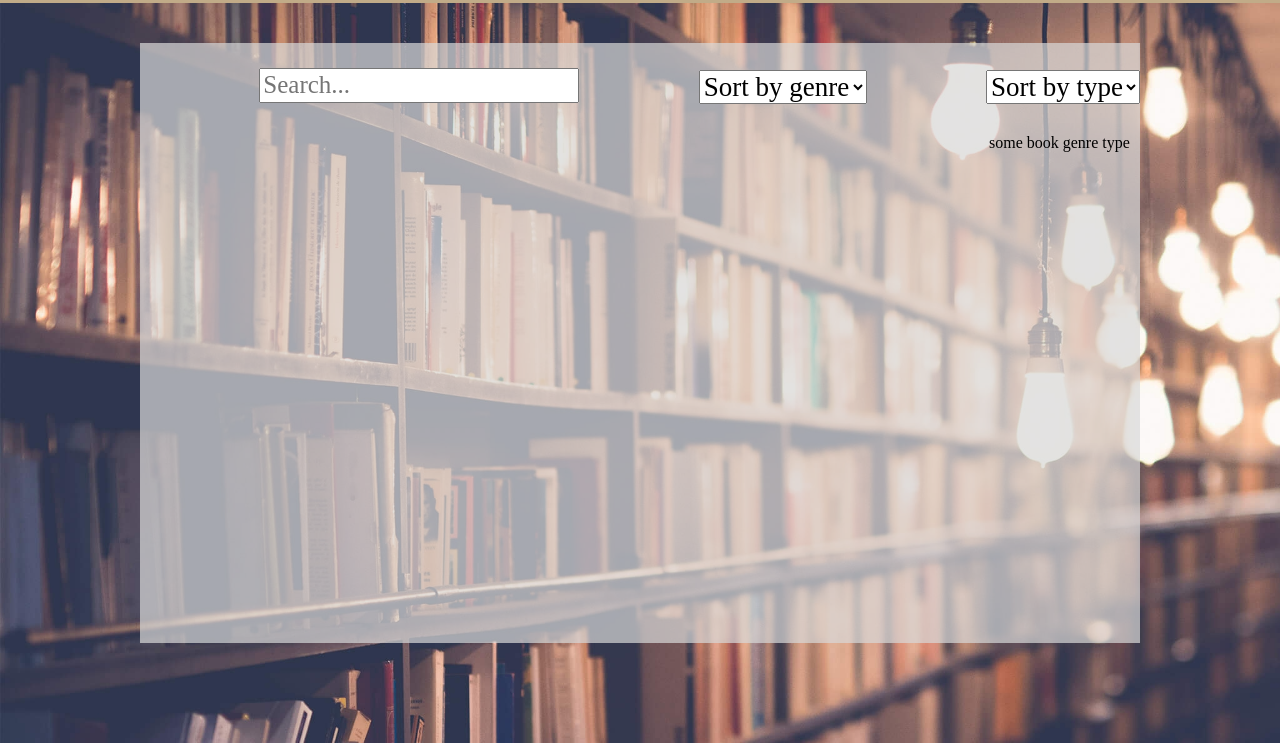
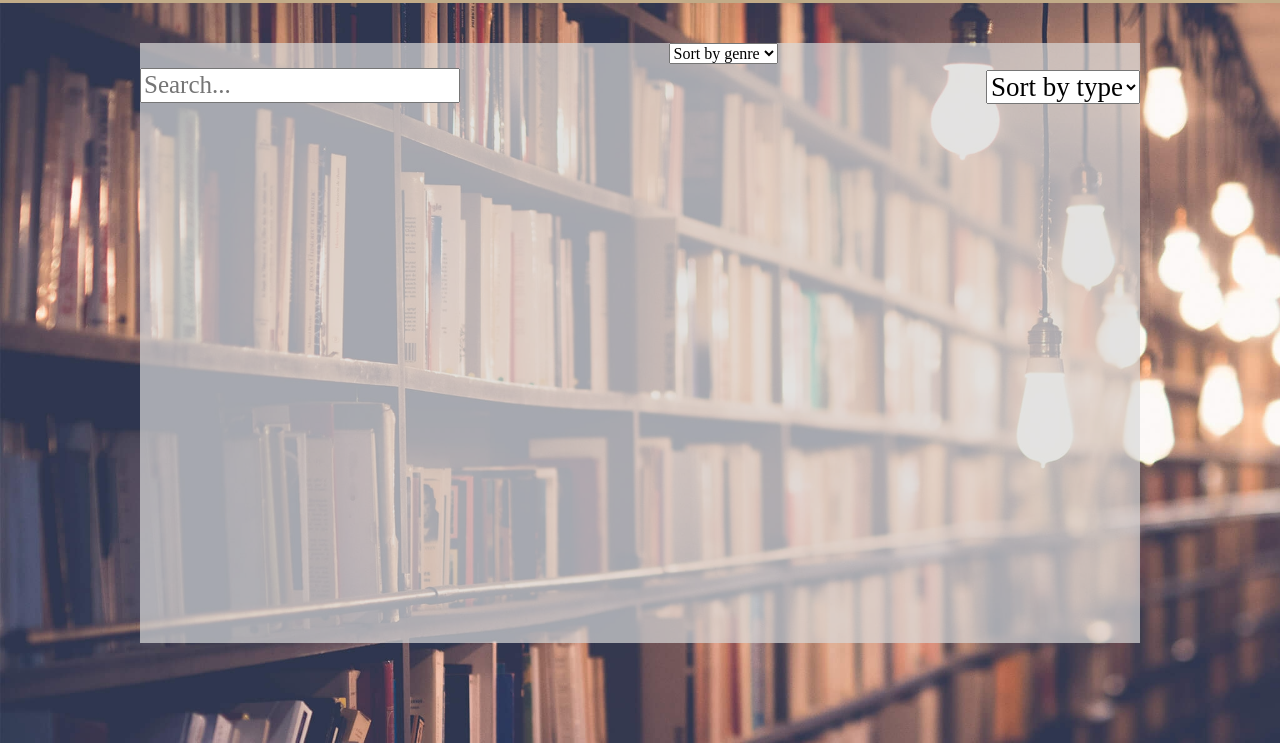
Before and after one commit to IT-centipede/Library, a plain HTML site: page style/unregisteredUser.html in a window 1280 px wide. Shown: the part 57-800 px from the top of the page. Drawn offline with Linux system fonts and the light colour scheme; a web font is replaced by a local one.

Commit message:
⚙️registered user refactor ...

```diff
--- a/style/unregisteredUser.html
+++ b/style/unregisteredUser.html
@@ -24,36 +24,35 @@
         <div class="search--fields">
 
             <!--search string-->
-            <form id="book--search"></form>
-            <p class="search"><input placeholder="Search..." name="books" form="book--search"></p>
+            <form id="book--search">
+                <p class="search">
+                    <label for="book-search-input"></label>
+                    <input id="book-search-input" placeholder="Search..." name="books" form="book--search">
+                </p>
+            </form>
 
             <!--sort by genre string-->
             <form id="genre-sort">
-                <p class="genre"><select name="num" form="genre-sort">
+                    <select name="num" form="genre-sort">
                         <option>Sort by genre</option>
                         <option value="detective">Detective</option>
                         <option value="fiction">Fiction</option>
                         <option value="adventure">Adventure</option>
                         <option value="novel">Novel</option>
                         <option value="science">Science</option>
-                </select></p>
+                    </select>
             </form>
 
             <!--sort by type string-->
             <form id="type-sort">
-                <p class="type"><select name="num" form="type-sort">
+                <p class="type">
+                    <select name="num" form="type-sort">
                         <option>Sort by type</option>
                         <option value="detective">Digital</option>
                         <option value="fiction">Audio</option>
                         <option value="adventure">Paper</option>
                     </select>
-                <div class="book--table">
-                    <table>
-                    <td>some book</td>
-                    <td>genre</td>
-                    <td>type</td>
-                    </table>
-            </div>
+                <div class="book--table"></div>
             </form>
         </div>
     </div>
```
Lines whose indentation alone changed are shown as unchanged.
